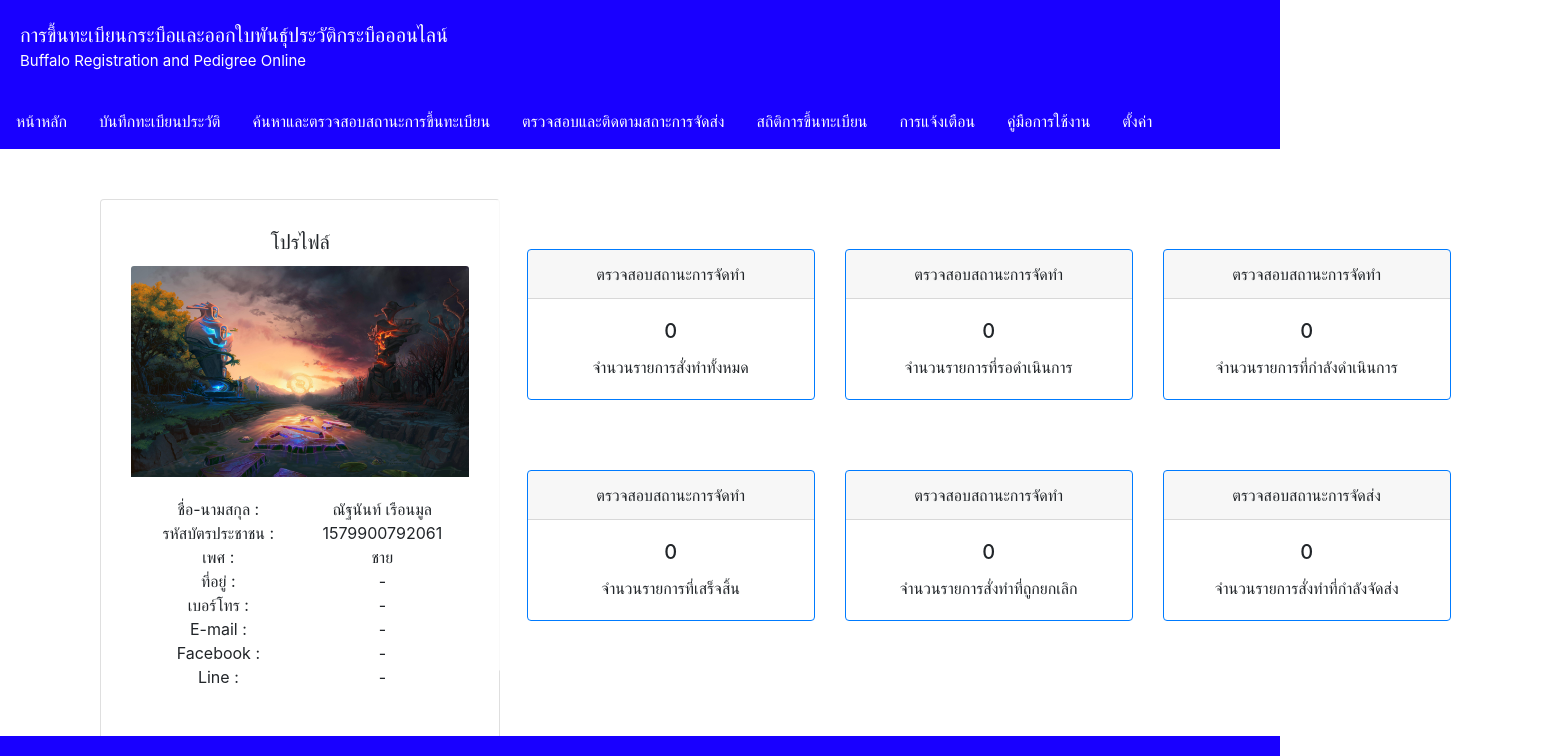
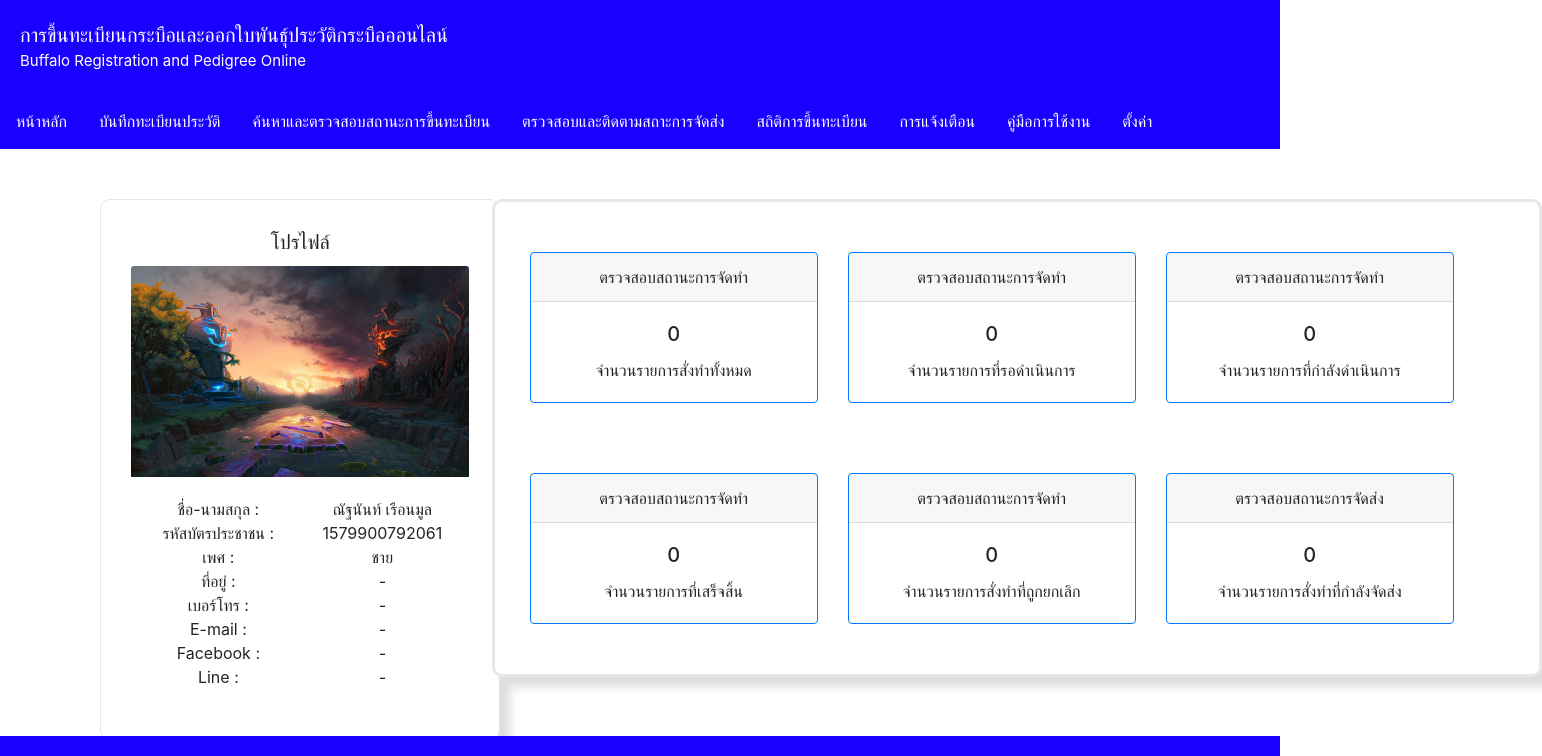
Before and after one commit to artty7541/newpro, a React (Create React App) app: page /dash in a window 1280 px wide. Shown: the top 756 px of the page, 1542 px wide, since content can reach past the window. Built offline with nearby package versions, Linux system fonts and the light colour scheme.

Commit message:
update to remote githup

```diff
--- a/src/components/Header.js
+++ b/src/components/Header.js
@@ -9,7 +9,7 @@ const Header = () => {
     <div className="container-fluid ">
       <div
         className="row "
-        style={{ backgroundColor: "#1900ff", color: "white", padding: "20px" }}
+        style={{ backgroundColor: "#1900ff", color: "white", padding: "20px"  }}
       >
         <div className="col">
           <div className="row size-font">
--- a/src/components/dash.js
+++ b/src/components/dash.js
@@ -22,10 +22,10 @@ const Header = () => {
         </div>
       </div>
       <NavbarLogin />
-      <div className="row">
+      <div className="row ">
         <div className="col-md-4">
 
-          <Card className="r-margintop" style={{ width: "25rem" }}>
+          <Card className="r-margintop border-c4" style={{ width: "25rem" }}>
           <Card.Title >โปรไฟล์</Card.Title>
             <Card.Img variant="top" src={buf} />
             <Card.Body>
@@ -97,8 +97,8 @@ const Header = () => {
             </Card.Body>
           </Card>
         </div>
-        <div className="col-md-8 pad-l" >
-          <div className="row coler-bg2">
+        <div className="col-md-8 pad-l"  >
+          <div className="row coler-bg2 border-c4">
           <div className="row r-margin">
             <Card border="primary" style={{ width: "18rem" , marginRight: "30px"}}>
               <Card.Header>ตรวจสอบสถานะการจัดทำ</Card.Header>
--- a/src/components/navbar.js
+++ b/src/components/navbar.js
@@ -3,7 +3,7 @@ import "./styenavbar.css";
 //react------ HOOK
 export default function NavbarLogin() {
   return (
-    <div>
+
       <nav className="row">
         <div className="dropdown">
           <div className="dropbtn">หน้าหลัก</div>
@@ -72,6 +72,6 @@ export default function NavbarLogin() {
 
         <div className="col floatRight"></div>
       </nav>
-    </div>
+
   );
 }
--- a/src/components/regisfarm.js
+++ b/src/components/regisfarm.js
@@ -173,6 +173,7 @@ const Header = () => {
           </Form.Row>
 
         </div>
+        <p className="row"></p>
         <p></p>
         <div className="border-c3" style={{ backgroundColor: "#2680EB", color: "white", padding: "20px" }}>
         <h1 className="size-fontf"> ข้อมูลฟาร์ม</h1>
--- a/src/photo.css
+++ b/src/photo.css
@@ -105,13 +105,15 @@
   background-color: rgba(255, 255, 255, 0.815);
   padding: 50px;
   border-radius: 10px;
-  width: 350px;
+  width: 400px;
 
 
 }
 
 .ped-d1 {
   padding-top: 20px;
+
+
 }
 .coler-bg1 {
   background-color: rgba(255, 255, 255, 0.815);
@@ -131,7 +133,7 @@
   left: 15%;
   margin-top: 5px;
   padding: 10px;
-  width: 1200px;
+  width: 1350px;
   text-align: center;
   border-radius: 10px;
   color: #2e068a;
@@ -144,7 +146,7 @@
   left: 15%;
   margin-top: 5px;
   padding: 10px;
-  width: 1200px;
+  width: 1350px;
   text-align: center;
   border-radius: 10px;
   color: #2e068a;
@@ -164,7 +166,7 @@
   position: absolute;
   margin-top: 50px;
   padding: 50px;
-  width: 1024px;
+  width: 1050px;
   text-align: center;
   border-radius: 10px;
 }
@@ -221,9 +223,16 @@
   left: 1%;
   margin-top: 5px;
   padding: 10px;
-  width: 1700px;
+  width: 1880px;
   text-align: center;
   border-radius: 10px;
   color: #2e068a;
 
 }
+.border-c4{
+  border-style: solid;
+  border-color: #e7e7e7;
+  border-radius: 10px;
+  background-color: #ffffff;
+  box-shadow: 10px 10px 10px #dddddd;
+}
```
